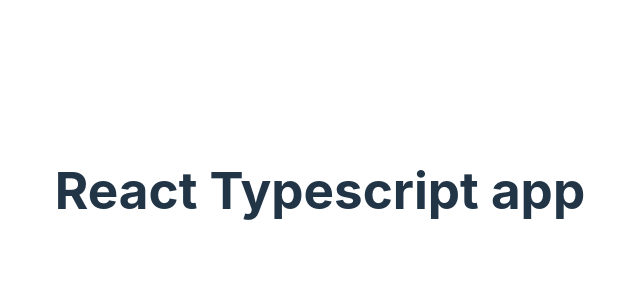
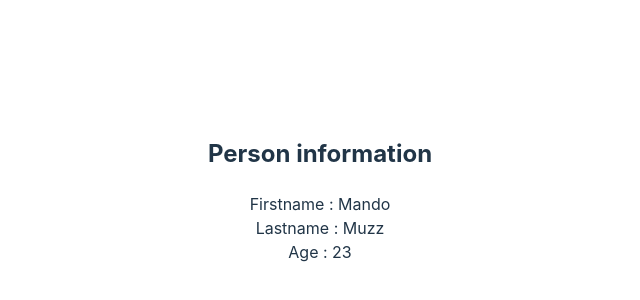
Before and after one commit to Trezzmann/react-typescript-starter, a React (Vite) app: page / in a window 1280 px wide. Shown: the part 210-510 px from the top of the page, without its empty margins (320-960 px from the left). Built offline with nearby package versions, Linux system fonts and the light colour scheme.

Commit message:
Typing props (basics)

```diff
--- a/src/App.tsx
+++ b/src/App.tsx
@@ -1,9 +1,10 @@
 import "./App.css";
+import Person from "./components/Person";
 
 function App() {
   return (
     <div className="App">
-      <h1>React Typescript app</h1>
+      <Person firstname="Mando" lastname="Muzz" age={23} />
     </div>
   );
 }
--- /dev/null
+++ b/src/components/Person.tsx
@@ -0,0 +1,19 @@
+type personProps = {
+  firstname: string;
+  lastname: string;
+  age: number;
+};
+
+const Person = (props: personProps) => {
+  const { firstname, lastname, age } = props;
+  return (
+    <div>
+      <h2>Person information</h2>
+      <div>Firstname : {firstname}</div>
+      <div>Lastname : {lastname}</div>
+      <div>Age : {age}</div>
+    </div>
+  );
+};
+
+export default Person;
```
